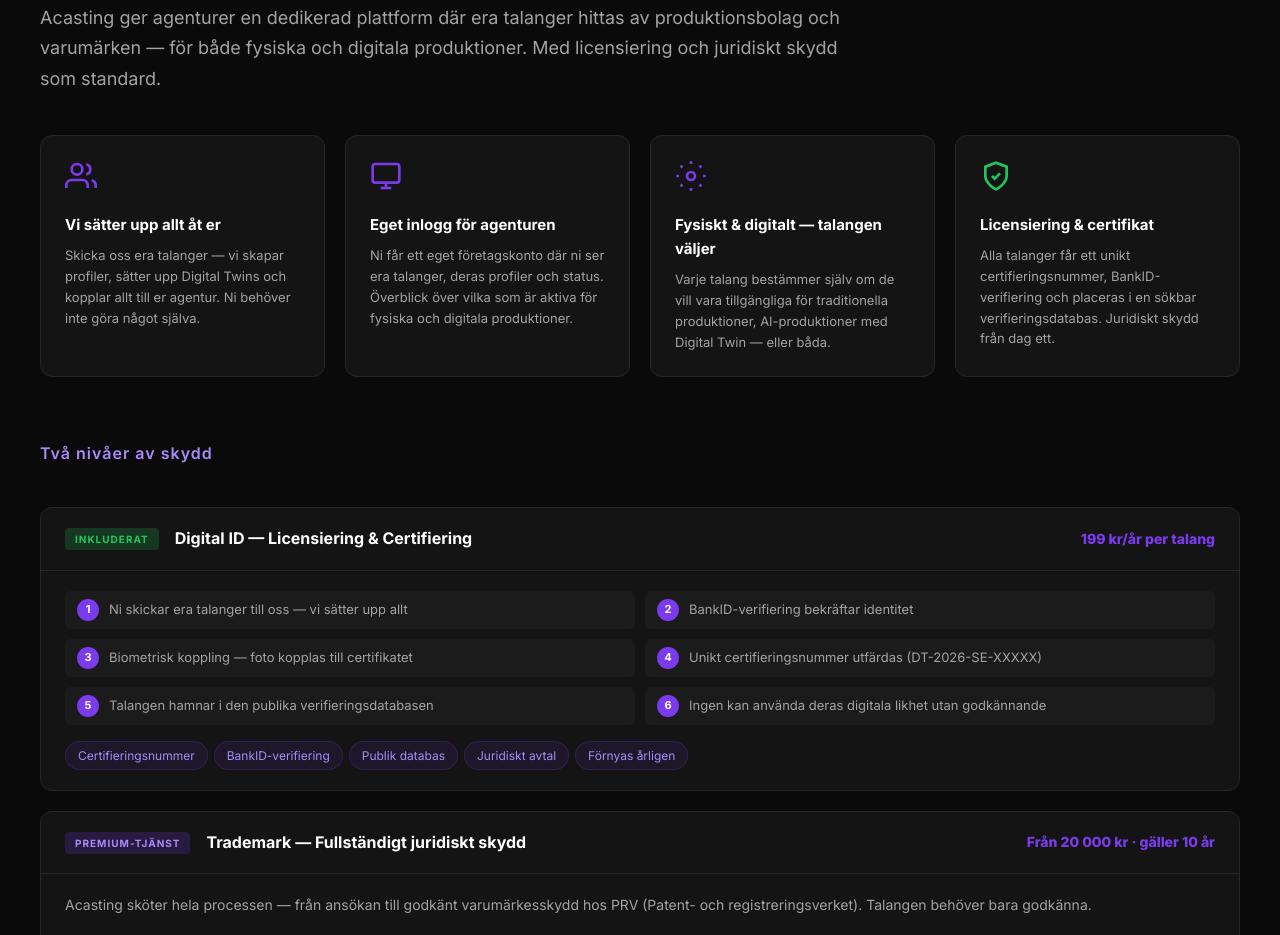
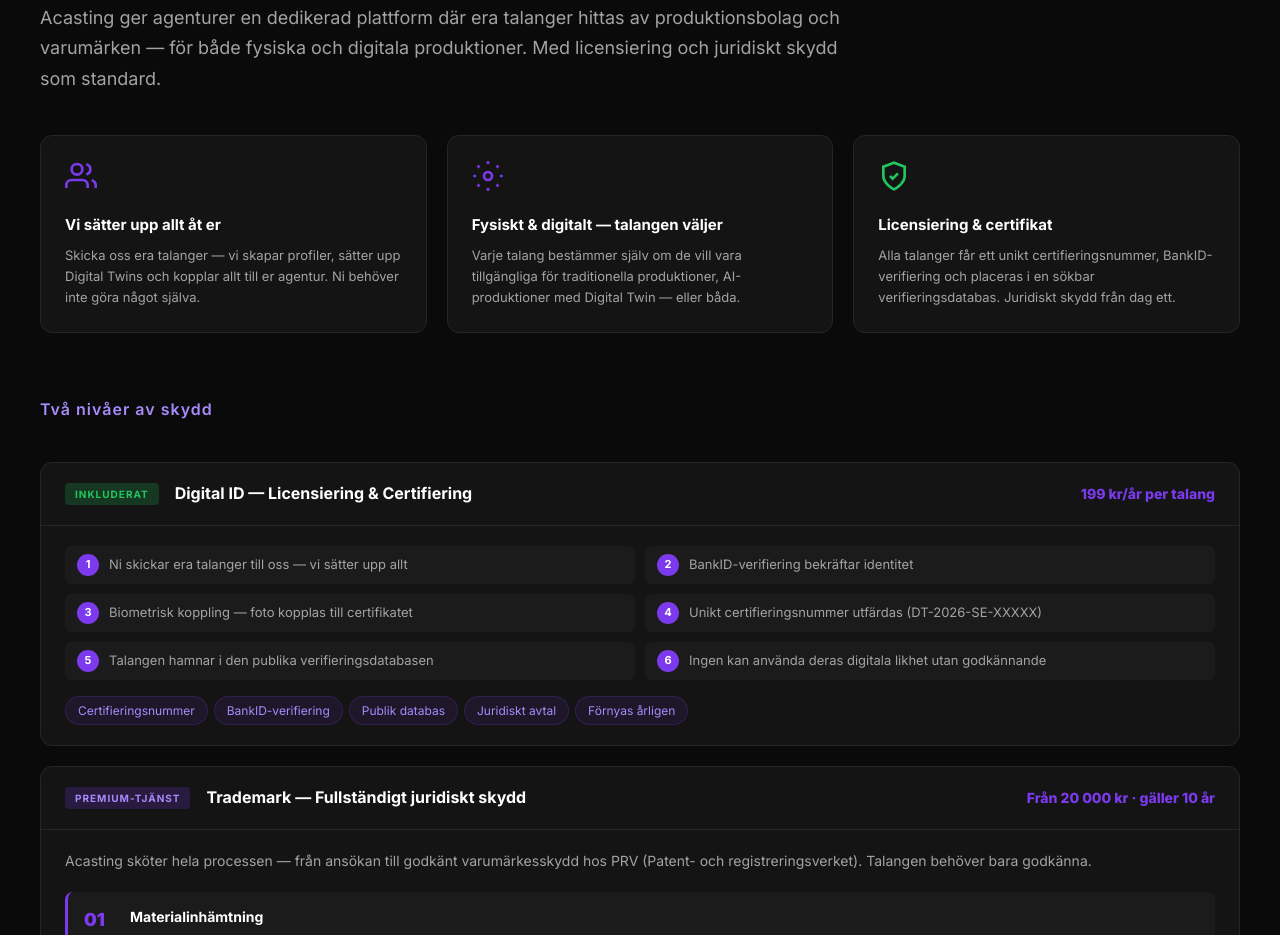
Before and after one commit to rebeccalipschutz/acasting-showcase, a plain HTML site: page index.html in a window 1280 px wide. Shown: the part 3048-3983 px from the top of the page. Drawn offline with Linux system fonts and the light colour scheme.

Commit message:
Remove agency login card - feature does not exist

```diff
--- a/index.html
+++ b/index.html
@@ -176,13 +176,6 @@
                     </div>
                     <h4>Vi s&auml;tter upp allt &aring;t er</h4>
                     <p>Skicka oss era talanger &mdash; vi skapar profiler, s&auml;tter upp Digital Twins och kopplar allt till er agentur. Ni beh&ouml;ver inte g&ouml;ra n&aring;got sj&auml;lva.</p>
-                </div>
-                <div class="agency-card">
-                    <div class="agency-icon">
-                        <svg width="32" height="32" viewBox="0 0 24 24" fill="none" stroke="#7c3aed" stroke-width="2"><rect x="2" y="3" width="20" height="14" rx="2"/><line x1="8" y1="21" x2="16" y2="21"/><line x1="12" y1="17" x2="12" y2="21"/></svg>
-                    </div>
-                    <h4>Eget inlogg f&ouml;r agenturen</h4>
-                    <p>Ni f&aring;r ett eget f&ouml;retagskonto d&auml;r ni ser era talanger, deras profiler och status. &Ouml;verblick &ouml;ver vilka som &auml;r aktiva f&ouml;r fysiska och digitala produktioner.</p>
                 </div>
                 <div class="agency-card">
                     <div class="agency-icon">
--- a/styles.css
+++ b/styles.css
@@ -896,7 +896,7 @@ body {
 
 .agency-benefits {
     display: grid;
-    grid-template-columns: repeat(4, 1fr);
+    grid-template-columns: repeat(3, 1fr);
     gap: 20px;
     margin-bottom: 32px;
 }
```
